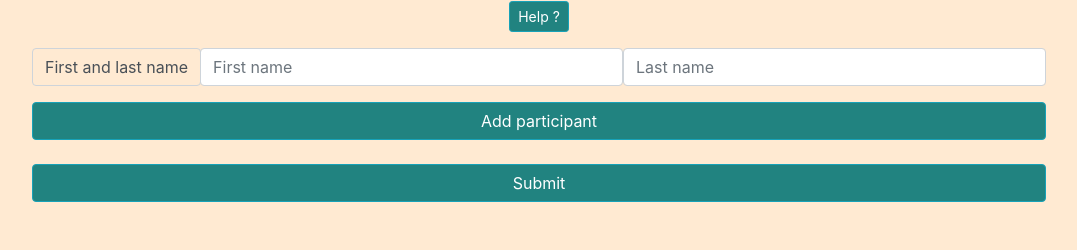
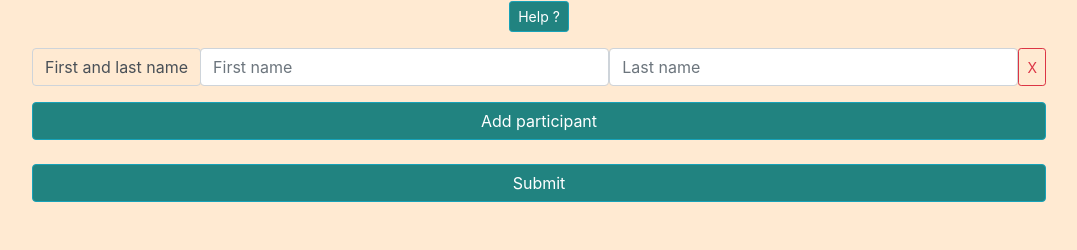
Before and after one commit to ZK9XW3/random-gifts, a Symfony app: template templates/main/index.html.twig in a window 1280 px wide. Shown: the part 757-1007 px from the top of the page, without its empty margins (101-1178 px from the left). Run offline with Twig, Linux system fonts and the light colour scheme; the template is opened without the code that fills it, so the values that code supplies are empty; some libraries are stand-ins or nearby versions.

Commit message:
feat(app.js):working on delete field button

```diff
--- a/templates/main/index.html.twig
+++ b/templates/main/index.html.twig
@@ -21,12 +21,13 @@
         </div>
         <form action="{{ path('submit') }}" method="post" class="d-flex flex-column align-items-center mx-sm-5 mb-5 form-container needs-validation" id="form-container" novalidate>
             <div class="template-node">
-                <div class="inputs-container d-flex">
+                <div class="inputs-container-0 d-flex">
                     <div class="input-group-prepend">
                         <span class="input-group-text d-none d-lg-block">First and last name</span>
                     </div>
                     <input type="text" name="firstName0" aria-label="First name" class="form-control" id="first-name-input" placeholder="First name" required maxlength="20">
                     <input type="text" name="lastName0" aria-label="Last name" class="form-control" id="last-name-input" placeholder="Last name" required maxlength="20">
+                    <button type="button" class="btn btn-outline-danger btn-sm delete-btn-0">X</button>
                 </div>
                 {# Insert template here with JS #}
             </div>
@@ -42,12 +43,13 @@
     </div>
 
 <template id="template">
-    <div class="inputs-container d-flex">
+    <div class="inputs-container-last d-flex">
         <div class="input-group-prepend">
             <span class="input-group-text d-none d-lg-block">First and last name</span>
         </div>
         <input type="text" name="firstName" aria-label="First name" class="form-control" id="first-name-input-last" placeholder="First name" required maxlength="20">
         <input type="text" name="lastName" aria-label="Last name" class="form-control" id="last-name-input-last" placeholder="Last name" required maxlength="20">
+        <button type="button" class="btn btn-outline-danger btn-sm delete-btn">X</button>
     </div>
 </template>
 
```
Also changed, not shown: public/assets/js/app.js.
